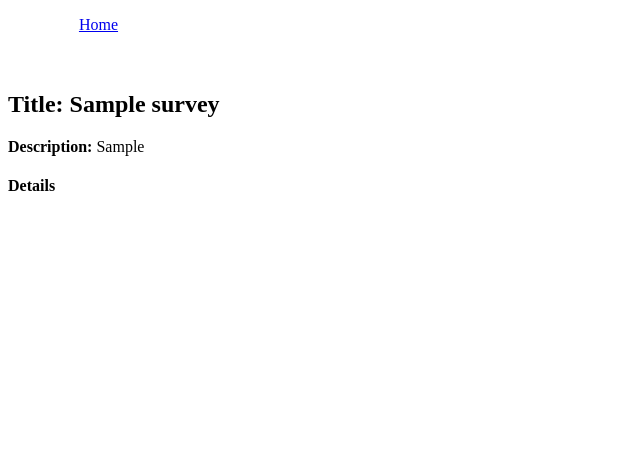
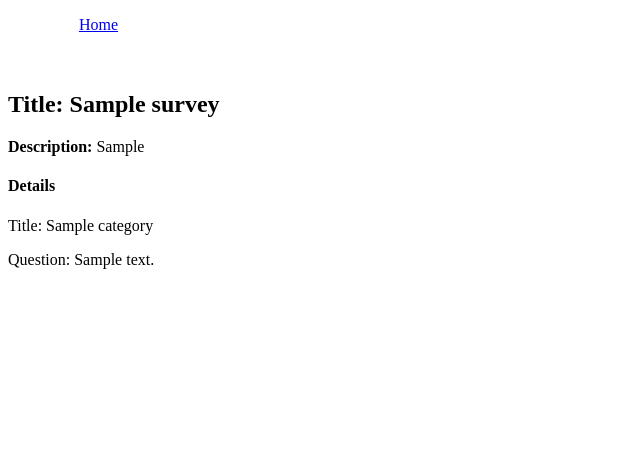
Before and after one commit to herrers202b/vger-devel1, a Django app: page /survey/1 in a window 1280 px wide. Shown: the top 468 px of the page, without its empty margins (0-640 px from the left). Before the commit the page ends 191 px from the top, so only its background shows below. Run offline with Django 3.2, Linux system fonts and the light colour scheme; tables that the repository leaves empty hold one stand-in row (values such as "Sample post").

Commit message:
Detailed view of survey is working, models was updated to include related names and commented

```diff
--- a/src/vger/base/models.py
+++ b/src/vger/base/models.py
@@ -35,7 +35,7 @@ class Question(models.Model):
     )
     questionText = models.CharField(max_length=100, help_text="Please enter a prompt. ex) I know how to install software on my computer.")
     score = models.IntegerField(choices=QUESTION_WEIGHTS, blank=True, null=True, help_text="Results of question")
-    category = models.ForeignKey("Category", verbose_name=("Parent Category"), default=None, null=True, on_delete=models.CASCADE)
+    category = models.ForeignKey("Category", verbose_name=("Parent Category"), related_name=("questions"), default=None, null=True, on_delete=models.CASCADE)
 
     """String for representing the Question object."""
     def __str__(self):
@@ -64,7 +64,7 @@ class Category(models.Model):
     titleOfCategory = models.CharField(max_length=100, help_text="Please enter a title for this category, ex) Computer Skills.")
     lowWeightText = models.CharField(max_length=50, default="Not like me at all", help_text="Please enter flavor text for the low weight of the category, ex) Not like me at all")
     highWeightText = models.CharField(max_length=50, default="Extremely like me", help_text="Please enter flavor text for the high weight of the category, ex) Extremely like me")
-    survey = models.ForeignKey("Survey", verbose_name=("Parent Survey"), default=None, null=True, on_delete=models.CASCADE)
+    survey = models.ForeignKey("Survey", verbose_name=("Parent Survey"), related_name=("categories"), default=None, null=True, on_delete=models.CASCADE)
 
     """String for representing the Category object."""
     def __str__(self):
--- a/src/vger/base/templates/survey_detail.html
+++ b/src/vger/base/templates/survey_detail.html
@@ -6,6 +6,13 @@
   <p><strong>Description:</strong> {{survey_detail.directions }}</p>
 
   <h4>Details</h4>
-
-  </div>
+  <!--https://stackoverflow.com/questions/6704749/relatedmanager-object-is-not-iterable-django-->
+  <!--https://stackoverflow.com/questions/37346173/django-select-related -->
+  <!------Remove the () from the end of all to get relational queires to work-->
+  {% for Category in survey_detail.categories.all %}
+    <p>Title: {{ Category.titleOfCategory }} </p>
+    {% for Question in Category.questions.all %}
+        <p>Question: {{Question.questionText}} </p>
+    {% endfor %}
+  {% endfor %}
 {% endblock %}
```
